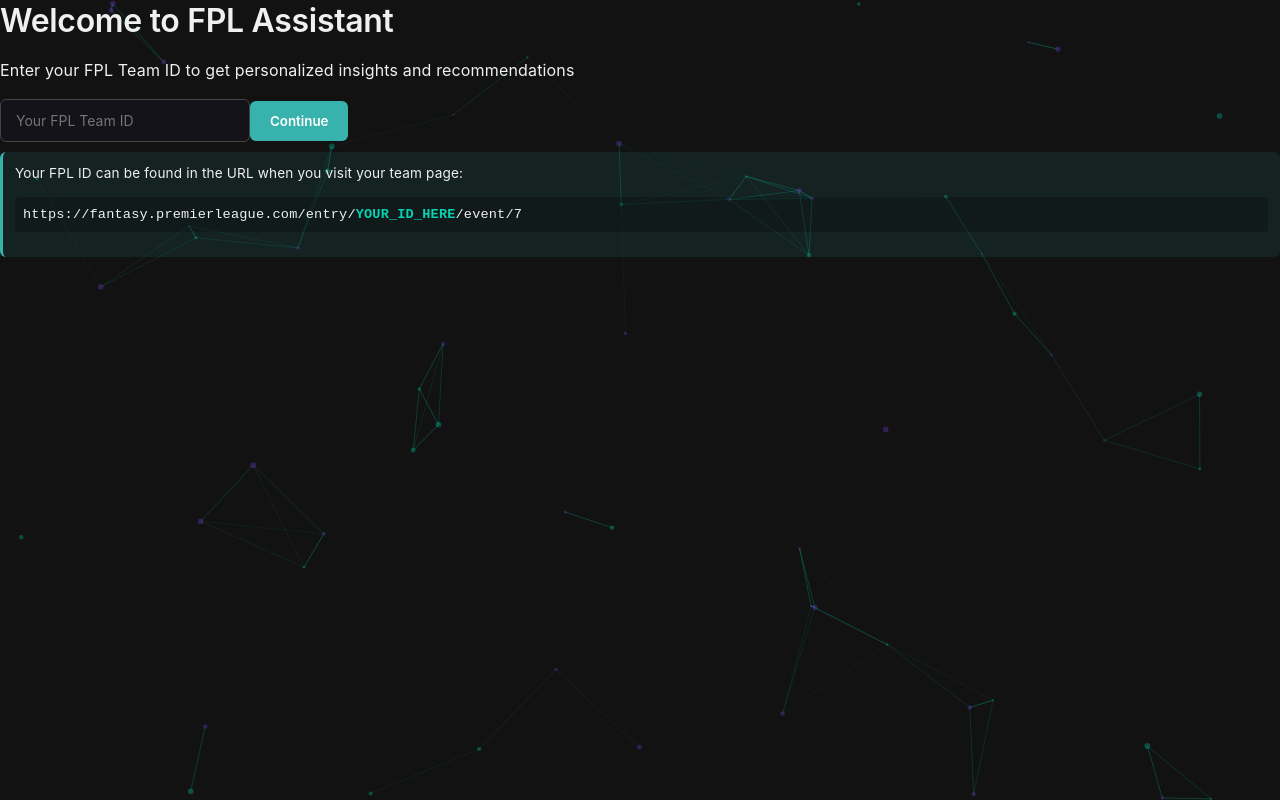
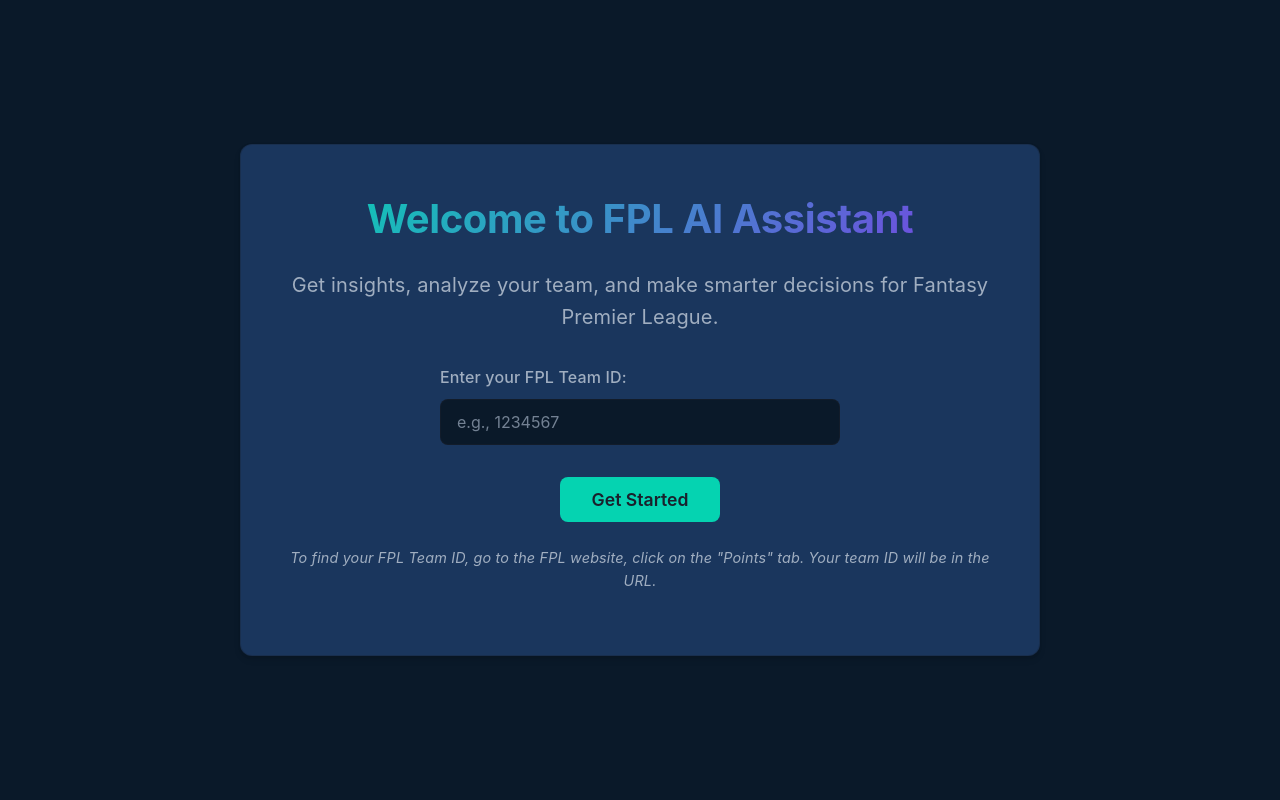
Before and after one commit to flashrod/fpl-ai-chatbot, a React (Vite) app in the folder frontend/: page /start in a window 1280 px wide. Built offline with nearby package versions, Linux system fonts and the light colour scheme.

Commit message:
added start page and included pages

```diff
--- a/frontend/src/App.css
+++ b/frontend/src/App.css
@@ -18,12 +18,6 @@
   width: 100%;
   position: relative;
   z-index: 1;
-}
-
-.main-content {
-  flex: 1;
-  overflow-y: auto;
-  padding: 20px;
 }
 
 .app-header {
@@ -66,8 +60,4 @@
   .content {
     padding-top: 0;
   }
-
-  .main-content {
-    padding: 10px;
-  }
 }
--- a/frontend/src/App.jsx
+++ b/frontend/src/App.jsx
@@ -1,42 +1,20 @@
-import React, { useState } from 'react';
+import React from 'react';
 import { BrowserRouter as Router, Routes, Route, Navigate } from 'react-router-dom';
 import { TeamProvider } from './context/TeamContext';
 import ProtectedRoute from './components/ProtectedRoute';
-import TeamDashboard from './components/TeamDashboard';
+import Background from './components/Background';
+import MainLayout from './layouts/MainLayout';
+
+// Import page components
 import StartPage from './pages/StartPage';
-import ChatBot from './components/ChatBot';
-import ChipCalculator from './components/ChipCalculator';
-import Background from './components/Background';
-import NavBar from './components/NavBar';
-import ApiTester from './components/ApiTester';
-import DashboardCountdownWidget from './components/DashboardCountdownWidget.jsx';
+import DashboardPage from './pages/DashboardPage';
+import ChatPage from './pages/ChatPage';
+import ChipsPage from './pages/ChipsPage';
+import UserTeamPage from './pages/UserTeamPage';
+import ApiTester from './pages/ApiTester';
 import './App.css';
 
 const App = () => {
-  const [countdownError, setCountdownError] = useState(null);
-
-  // Function to handle refreshing data when deadline passes
-  const handleDeadlinePassed = () => {
-    console.log("Global deadline passed - refreshing app data");
-    // Could implement a global app refresh strategy here
-    // For now, we'll rely on individual components to handle this
-  };
-
-  // Error boundary for the countdown widget
-  const renderCountdownWidget = () => {
-    try {
-      return <DashboardCountdownWidget onDeadlinePassed={handleDeadlinePassed} />;
-    } catch (error) {
-      console.error('Error rendering countdown widget:', error);
-      setCountdownError(error.message);
-      return (
-        <div className="countdown-error">
-          Unable to display deadline countdown. Refresh to try again.
-        </div>
-      );
-    }
-  };
-
   return (
     <Router>
       <TeamProvider>
@@ -46,18 +24,23 @@
             <Routes>
               {/* Public routes */}
               <Route path="/start" element={<StartPage />} />
-              <Route path="/api-test" element={<ApiTester />} />
+              <Route
+                path="/api-test"
+                element={
+                  <MainLayout>
+                    <ApiTester />
+                  </MainLayout>
+                }
+              />
 
               {/* Protected routes */}
               <Route
                 path="/dashboard"
                 element={
                   <ProtectedRoute>
-                    <NavBar />
-                    <div className="main-content">
-                      {renderCountdownWidget()}
-                      <TeamDashboard />
-                    </div>
+                    <MainLayout>
+                      <DashboardPage />
+                    </MainLayout>
                   </ProtectedRoute>
                 }
               />
@@ -66,11 +49,9 @@
                 path="/chat"
                 element={
                   <ProtectedRoute>
-                    <NavBar />
-                    <div className="main-content">
-                      {renderCountdownWidget()}
-                      <ChatBot />
-                    </div>
+                    <MainLayout>
+                      <ChatPage />
+                    </MainLayout>
                   </ProtectedRoute>
                 }
               />
@@ -79,11 +60,9 @@
                 path="/chips"
                 element={
                   <ProtectedRoute>
-                    <NavBar />
-                    <div className="main-content">
-                      {renderCountdownWidget()}
-                      <ChipCalculator />
-                    </div>
+                    <MainLayout>
+                      <ChipsPage />
+                    </MainLayout>
                   </ProtectedRoute>
                 }
               />
@@ -92,13 +71,9 @@
               <Route
                 path="/user/:teamId"
                 element={
-                  <>
-                    <NavBar />
-                    <div className="main-content">
-                      {renderCountdownWidget()}
-                      <TeamDashboard />
-                    </div>
-                  </>
+                  <MainLayout>
+                    <UserTeamPage />
+                  </MainLayout>
                 }
               />
 
--- /dev/null
+++ b/frontend/src/layouts/Layouts.css
@@ -0,0 +1,11 @@
+.main-content {
+  flex: 1;
+  overflow-y: auto;
+  padding: 20px;
+}
+
+@media (max-width: 768px) {
+  .main-content {
+    padding: 10px;
+  }
+}
--- /dev/null
+++ b/frontend/src/layouts/MainLayout.jsx
@@ -0,0 +1,21 @@
+import React from 'react';
+import NavBar from '../components/NavBar';
+import './Layouts.css';
+
+/**
+ * Main Layout Component
+ * This layout provides a common structure for most pages
+ * including the NavBar and main content area
+ */
+const MainLayout = ({ children }) => {
+  return (
+    <>
+      <NavBar />
+      <div className="main-content">
+        {children}
+      </div>
+    </>
+  );
+};
+
+export default MainLayout;
--- /dev/null
+++ b/frontend/src/pages/ChatPage.jsx
@@ -0,0 +1,24 @@
+import React from 'react';
+import ChatBot from '../components/ChatBot';
+import DashboardCountdownWidget from '../components/DashboardCountdownWidget.jsx';
+import './Pages.css';
+
+/**
+ * Chat Page Component
+ * This page contains the ChatBot interface for users to interact with the AI assistant
+ */
+const ChatPage = () => {
+  // Function to handle refreshing data when deadline passes
+  const handleDeadlinePassed = () => {
+    console.log("Chat deadline passed - refreshing chat data");
+  };
+
+  return (
+    <div className="page-container">
+      <DashboardCountdownWidget onDeadlinePassed={handleDeadlinePassed} />
+      <ChatBot />
+    </div>
+  );
+};
+
+export default ChatPage;
--- /dev/null
+++ b/frontend/src/pages/ChipsPage.jsx
@@ -0,0 +1,24 @@
+import React from 'react';
+import ChipCalculator from '../components/ChipCalculator';
+import DashboardCountdownWidget from '../components/DashboardCountdownWidget.jsx';
+import './Pages.css';
+
+/**
+ * Chips Page Component
+ * This page contains the chip calculator functionality for FPL chip strategy
+ */
+const ChipsPage = () => {
+  // Function to handle refreshing data when deadline passes
+  const handleDeadlinePassed = () => {
+    console.log("Chips deadline passed - refreshing chips data");
+  };
+
+  return (
+    <div className="page-container">
+      <DashboardCountdownWidget onDeadlinePassed={handleDeadlinePassed} />
+      <ChipCalculator />
+    </div>
+  );
+};
+
+export default ChipsPage;
--- /dev/null
+++ b/frontend/src/pages/DashboardPage.jsx
@@ -0,0 +1,24 @@
+import React from 'react';
+import TeamDashboard from '../components/TeamDashboard';
+import DashboardCountdownWidget from '../components/DashboardCountdownWidget.jsx';
+import './Pages.css';
+
+/**
+ * Dashboard Page Component
+ * This is the main dashboard page of the application
+ */
+const DashboardPage = () => {
+  // Function to handle refreshing data when deadline passes
+  const handleDeadlinePassed = () => {
+    console.log("Dashboard deadline passed - refreshing dashboard data");
+  };
+
+  return (
+    <div className="page-container">
+      <DashboardCountdownWidget onDeadlinePassed={handleDeadlinePassed} />
+      <TeamDashboard />
+    </div>
+  );
+};
+
+export default DashboardPage;
--- /dev/null
+++ b/frontend/src/pages/Pages.css
@@ -0,0 +1,147 @@
+.page-container {
+  width: 100%;
+  padding: 1rem;
+  max-width: 1200px;
+  margin: 0 auto;
+}
+
+/* Start Page Styles */
+.start-page-container {
+  display: flex;
+  justify-content: center;
+  align-items: center;
+  min-height: 100vh;
+  background-color: var(--bg-dark, #000000);
+  padding: 1rem;
+}
+
+.start-page-content {
+  max-width: 800px;
+  text-align: center;
+  padding: 3rem 2rem;
+  border-radius: var(--radius-lg, 12px);
+  background-color: var(--bg-lighter, #0F172A);
+  box-shadow: var(--shadow-md, 0 4px 6px rgba(0,0,0,0.6));
+  border: 1px solid var(--border-color, rgba(26, 32, 44, 0.3));
+  animation: fadeIn 0.8s ease-out;
+}
+
+.start-page-title {
+  font-size: 2.5rem;
+  font-weight: 700;
+  color: var(--text-light, #F7FAFC);
+  margin-bottom: 1.5rem;
+  background: linear-gradient(135deg, var(--accent-color, #05D3B1), #7b3fe4);
+  -webkit-background-clip: text;
+  background-clip: text;
+  color: transparent;
+}
+
+.start-page-description {
+  font-size: 1.25rem;
+  color: var(--text-muted, #A0AEC0);
+  margin-bottom: 2rem;
+  line-height: 1.6;
+}
+
+.start-page-actions {
+  margin-top: 2rem;
+}
+
+.start-page-button {
+  padding: 0.75rem 2rem;
+  font-size: 1.1rem;
+  font-weight: 600;
+  border-radius: var(--radius-md, 8px);
+  cursor: pointer;
+  transition: all 0.3s ease;
+  border: none;
+  outline: none;
+}
+
+.start-page-button.primary {
+  background-color: var(--accent-color, #05D3B1);
+  color: var(--text-dark, #000000);
+}
+
+.start-page-button.primary:hover {
+  transform: translateY(-3px);
+  box-shadow: 0 7px 14px rgba(5, 211, 177, 0.2);
+}
+
+@keyframes fadeIn {
+  from { opacity: 0; transform: translateY(20px); }
+  to { opacity: 1; transform: translateY(0); }
+}
+
+/* Responsive adjustments */
+@media (max-width: 768px) {
+  .page-container {
+    padding: 0.75rem;
+  }
+
+  .start-page-content {
+    padding: 2rem 1rem;
+  }
+
+  .start-page-title {
+    font-size: 2rem;
+  }
+
+  .start-page-description {
+    font-size: 1rem;
+  }
+}
+
+.form-group {
+  margin-bottom: 1.5rem;
+  text-align: left;
+}
+
+.form-label {
+  display: block;
+  margin-bottom: 0.5rem;
+  font-weight: 500;
+  color: var(--text-muted, #A0AEC0);
+}
+
+.form-input {
+  width: 100%;
+  padding: 0.75rem 1rem;
+  font-size: 1rem;
+  color: var(--text-light, #F7FAFC);
+  background-color: var(--bg-dark, #0A1929);
+  border: 1px solid var(--border-color, rgba(26, 32, 44, 0.5));
+  border-radius: var(--radius-md, 8px);
+  transition: all 0.3s ease;
+}
+
+.form-input:focus {
+  outline: none;
+  border-color: var(--accent-color, #05D3B1);
+  box-shadow: 0 0 0 2px rgba(5, 211, 177, 0.2);
+}
+
+.form-input::placeholder {
+  color: var(--text-muted, #718096);
+  opacity: 0.7;
+}
+
+.form-error {
+  margin-top: 0.5rem;
+  color: #FC8181;
+  font-size: 0.9rem;
+}
+
+.help-text {
+  margin-top: 1.5rem;
+  font-size: 0.9rem;
+  color: var(--text-muted, #718096);
+  font-style: italic;
+}
+
+.team-id-form {
+  width: 100%;
+  max-width: 400px;
+  margin: 0 auto;
+}
--- a/frontend/src/pages/StartPage.jsx
+++ b/frontend/src/pages/StartPage.jsx
@@ -1,101 +1,71 @@
-import React, { useState, useEffect } from 'react';
+import React, { useState } from 'react';
 import { useNavigate } from 'react-router-dom';
-import { motion } from 'framer-motion';
 import { useTeam } from '../context/TeamContext';
-import '../components/TeamSearch.css'; // Reuse existing styles
+import './Pages.css';
 
+/**
+ * Start Page Component
+ * This is the landing page of the application
+ */
 const StartPage = () => {
+  const navigate = useNavigate();
+  const { saveTeamId } = useTeam();
   const [teamId, setTeamId] = useState('');
   const [error, setError] = useState('');
-  const [loading, setLoading] = useState(false);
-  const navigate = useNavigate();
-  const { saveTeamId, teamId: existingTeamId } = useTeam();
 
-  // If user already has a team ID, redirect to dashboard
-  useEffect(() => {
-    if (existingTeamId) {
-      navigate('/dashboard');
-    }
-  }, [existingTeamId, navigate]);
-
-  const validateTeamId = (id) => {
-    return /^\d{1,10}$/.test(id);
-  };
-
-  const handleSubmit = async (e) => {
+  const handleSubmit = (e) => {
     e.preventDefault();
 
     // Basic validation
-    if (!teamId.trim()) {
-      setError('Please enter your FPL Team ID');
+    if (!teamId || isNaN(teamId) || teamId <= 0) {
+      setError('Please enter a valid FPL Team ID');
       return;
     }
 
-    if (!validateTeamId(teamId)) {
-      setError('Please enter a valid FPL Team ID (numbers only)');
-      return;
-    }
-
-    setLoading(true);
-
-    try {
-      // Try to fetch basic team data to validate the ID
-      const response = await fetch(`/api/teams/${teamId}`);
-
-      if (!response.ok) {
-        throw new Error('Unable to verify team ID. Please check and try again.');
-      }
-
-      // Save valid team ID and redirect
-      saveTeamId(teamId);
+    // Save team ID and navigate to dashboard
+    if (saveTeamId(teamId)) {
       navigate('/dashboard');
-    } catch (error) {
-      console.error('Error validating team ID:', error);
-      setError(error.message || 'Unable to verify team ID. Please check and try again.');
-    } finally {
-      setLoading(false);
+    } else {
+      setError('Failed to save team ID');
     }
   };
 
   return (
-    <div className="start-page">
-      <motion.div
-        className="start-container"
-        initial={{ opacity: 0, y: 20 }}
-        animate={{ opacity: 1, y: 0 }}
-        transition={{ duration: 0.5 }}
-      >
-        <h1 className="start-title">Welcome to FPL Assistant</h1>
-        <p className="start-subtitle">Enter your FPL Team ID to get personalized insights and recommendations</p>
+    <div className="start-page-container">
+      <div className="start-page-content">
+        <h1 className="start-page-title">Welcome to FPL AI Assistant</h1>
+        <p className="start-page-description">
+          Get insights, analyze your team, and make smarter decisions for Fantasy Premier League.
+        </p>
 
         <form onSubmit={handleSubmit} className="team-id-form">
-          <div className="input-container">
+          <div className="form-group">
+            <label htmlFor="team-id" className="form-label">Enter your FPL Team ID:</label>
             <input
-              type="text"
+              type="number"
+              id="team-id"
+              className="form-input"
               value={teamId}
               onChange={(e) => setTeamId(e.target.value)}
-              placeholder="Your FPL Team ID"
-              className="team-search-input"
-              inputMode="numeric"
+              placeholder="e.g., 1234567"
             />
+            {error && <p className="form-error">{error}</p>}
+          </div>
 
+          <div className="start-page-actions">
             <button
               type="submit"
-              className="team-search-button"
-              disabled={loading}
+              className="start-page-button primary"
             >
-              {loading ? 'Verifying...' : 'Continue'}
+              Get Started
             </button>
           </div>
+        </form>
 
-          {error && <div className="team-search-error">{error}</div>}
-
-          <div className="team-search-help">
-            <p>Your FPL ID can be found in the URL when you visit your team page:</p>
-            <p className="example-url">https://fantasy.premierleague.com/entry/<span className="highlight">YOUR_ID_HERE</span>/event/7</p>
-          </div>
-        </form>
-      </motion.div>
+        <p className="help-text">
+          To find your FPL Team ID, go to the FPL website, click on the "Points" tab. Your team ID will be in the URL.
+        </p>
+      </div>
     </div>
   );
 };
--- /dev/null
+++ b/frontend/src/pages/UserTeamPage.jsx
@@ -0,0 +1,24 @@
+import React from 'react';
+import TeamDashboard from '../components/TeamDashboard';
+import DashboardCountdownWidget from '../components/DashboardCountdownWidget.jsx';
+import './Pages.css';
+
+/**
+ * User Team Page Component
+ * This page handles the legacy route for viewing a specific team by ID
+ */
+const UserTeamPage = () => {
+  // Function to handle refreshing data when deadline passes
+  const handleDeadlinePassed = () => {
+    console.log("User team deadline passed - refreshing team data");
+  };
+
+  return (
+    <div className="page-container">
+      <DashboardCountdownWidget onDeadlinePassed={handleDeadlinePassed} />
+      <TeamDashboard />
+    </div>
+  );
+};
+
+export default UserTeamPage;
```
Also changed, not shown: frontend/src/pages/ApiTester.css (renamed from frontend/src/components/ApiTester.css), frontend/src/pages/ApiTester.jsx (renamed from frontend/src/components/ApiTester.jsx).
